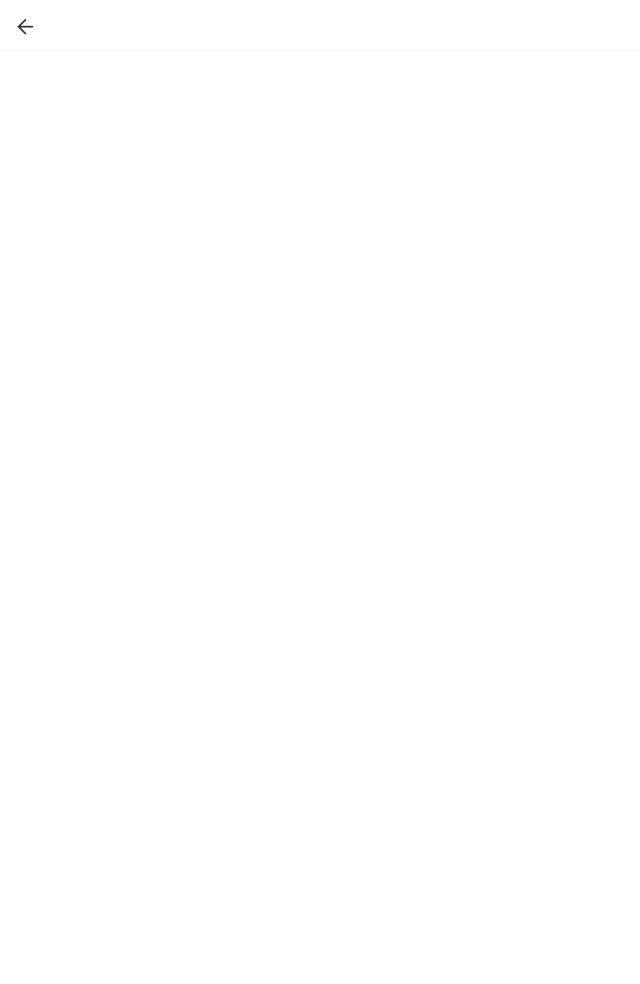
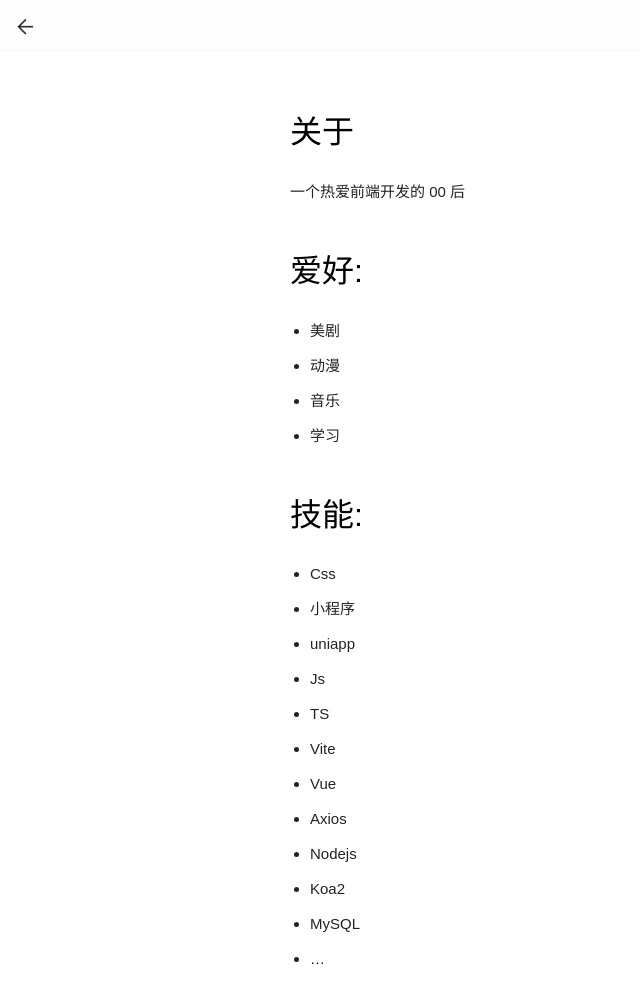
Before and after one commit to BlackChao-Script/BlackChao-Script.github.io, a plain HTML site: page about/index.html in a window 1280 px wide. Shown: the whole page, without its empty margins (0-640 px from the left). Before the commit the page ends 800 px from the top, so only its background shows below. Drawn offline with nearby package versions, Linux system fonts and the light colour scheme; a web font is replaced by a local one.

Commit message:
Site updated: 2021-09-10 07:32:36

```diff
--- a/about/index.html
+++ b/about/index.html
@@ -32,6 +32,27 @@
             <div class="main">
                 <div class="content">
 
+                        <h2 id="关于"><a href="#关于" class="headerlink" title="关于"></a>关于</h2><p>一个热爱前端开发的 00 后</p>
+<h2 id="爱好"><a href="#爱好" class="headerlink" title="爱好:"></a>爱好:</h2><ul>
+<li>美剧</li>
+<li>动漫</li>
+<li>音乐</li>
+<li>学习</li>
+</ul>
+<h2 id="技能"><a href="#技能" class="headerlink" title="技能:"></a>技能:</h2><ul>
+<li>Css</li>
+<li>小程序</li>
+<li>uniapp</li>
+<li>Js</li>
+<li>TS</li>
+<li>Vite</li>
+<li>Vue</li>
+<li>Axios</li>
+<li>Nodejs</li>
+<li>Koa2</li>
+<li>MySQL</li>
+<li>…</li>
+</ul>
 
 
                 </div>
```
Also changed, not shown: categories/Vue/index.html (+1 -1 lines), index.html (+4 -4 lines), img/favicon.png, 1 other file.
